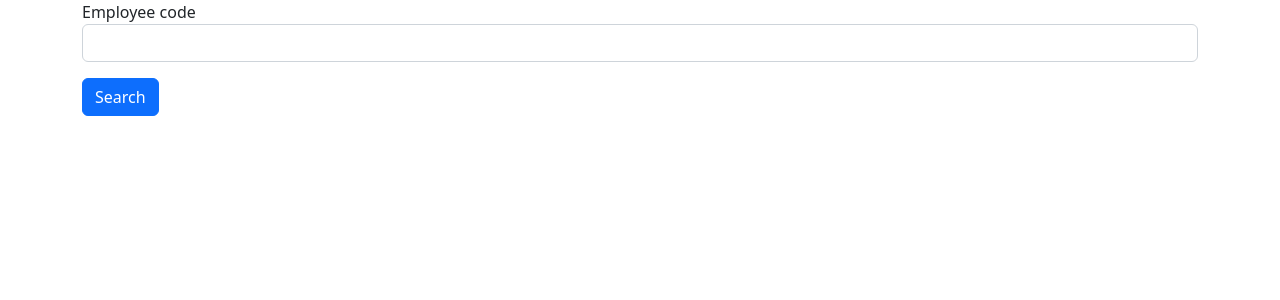
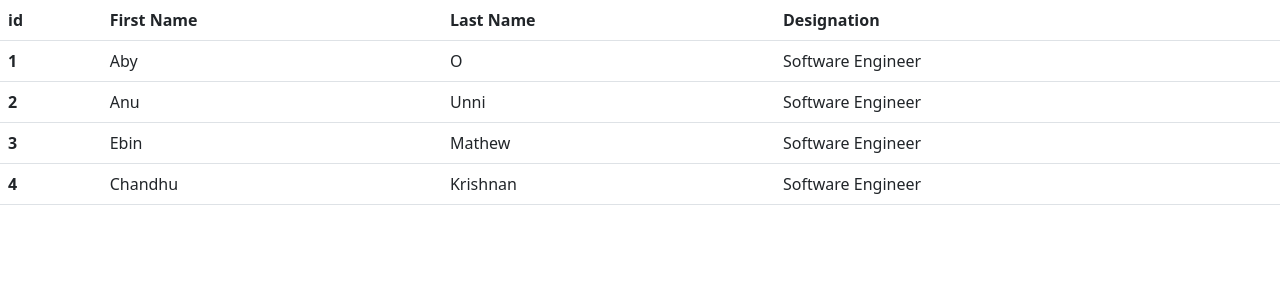
Before and after one commit to vishnubabu98/employeeangular, an Angular app: page / in a window 1280 px wide. Shown: the top 300 px of the page. Built offline with nearby package versions, Linux system fonts and the light colour scheme.

Commit message:
add students

```diff
--- a/src/app/add-employee/add-employee.component.html
+++ b/src/app/add-employee/add-employee.component.html
@@ -45,6 +45,9 @@
                 <div class="col col-12 col-sm-12 col-md-12 col-lg-12 col-xl-12 col-xxl-12">
                     <button class="btn btn-primary">Submit</button>
                 </div>
+                <div class="col col-12 col-sm-12 col-md-12 col-lg-12 col-xl-12 col-xxl-12">
+                    <a href=""class="btn btn-primary">logout</a>
+                </div>
             </div>
         </div>
     </div>
--- a/src/app/app.component.html
+++ b/src/app/app.component.html
@@ -1,2 +1,2 @@
-<app-search-emp></app-search-emp>
+<app-view-emp></app-view-emp>
 <router-outlet></router-outlet>
--- a/src/app/app.module.ts
+++ b/src/app/app.module.ts
@@ -6,13 +6,15 @@ import { AppComponent } from './app.component';
 import { AdminLoginComponent } from './admin-login/admin-login.component';
 import { AddEmployeeComponent } from './add-employee/add-employee.component';
 import { SearchEmpComponent } from './search-emp/search-emp.component';
+import { ViewEmpComponent } from './view-emp/view-emp.component';
 
 @NgModule({
   declarations: [
     AppComponent,
     AdminLoginComponent,
     AddEmployeeComponent,
-    SearchEmpComponent
+    SearchEmpComponent,
+    ViewEmpComponent
   ],
   imports: [
     BrowserModule,
--- /dev/null
+++ b/src/app/view-emp/view-emp.component.html
@@ -0,0 +1,36 @@
+<table class="table">
+    <thead>
+      <tr>
+        <th scope="col">id</th>
+        <th scope="col">First Name</th>
+        <th scope="col">Last Name</th>
+        <th scope="col">Designation</th>
+      </tr>
+    </thead>
+    <tbody>
+      <tr>
+        <th scope="row">1</th>
+        <td>Aby</td>
+        <td>O</td>
+        <td>Software Engineer</td>
+      </tr>
+      <tr>
+        <th scope="row">2</th>
+        <td>Anu</td>
+        <td>Unni</td>
+        <td>Software Engineer</td>
+      </tr>
+      <tr>
+        <th scope="row">3</th>
+        <td>Ebin</td>
+        <td>Mathew</td>
+        <td>Software Engineer</td>
+      </tr>
+      <tr>
+        <th scope="row">4</th>
+        <td>Chandhu</td>
+        <td>Krishnan</td>
+        <td>Software Engineer</td>
+      </tr>
+    </tbody>
+  </table>
```
Also changed, not shown: src/app/view-emp/view-emp.component.ts (added, +10 -0 lines), src/app/view-emp/view-emp.component.css (added).
